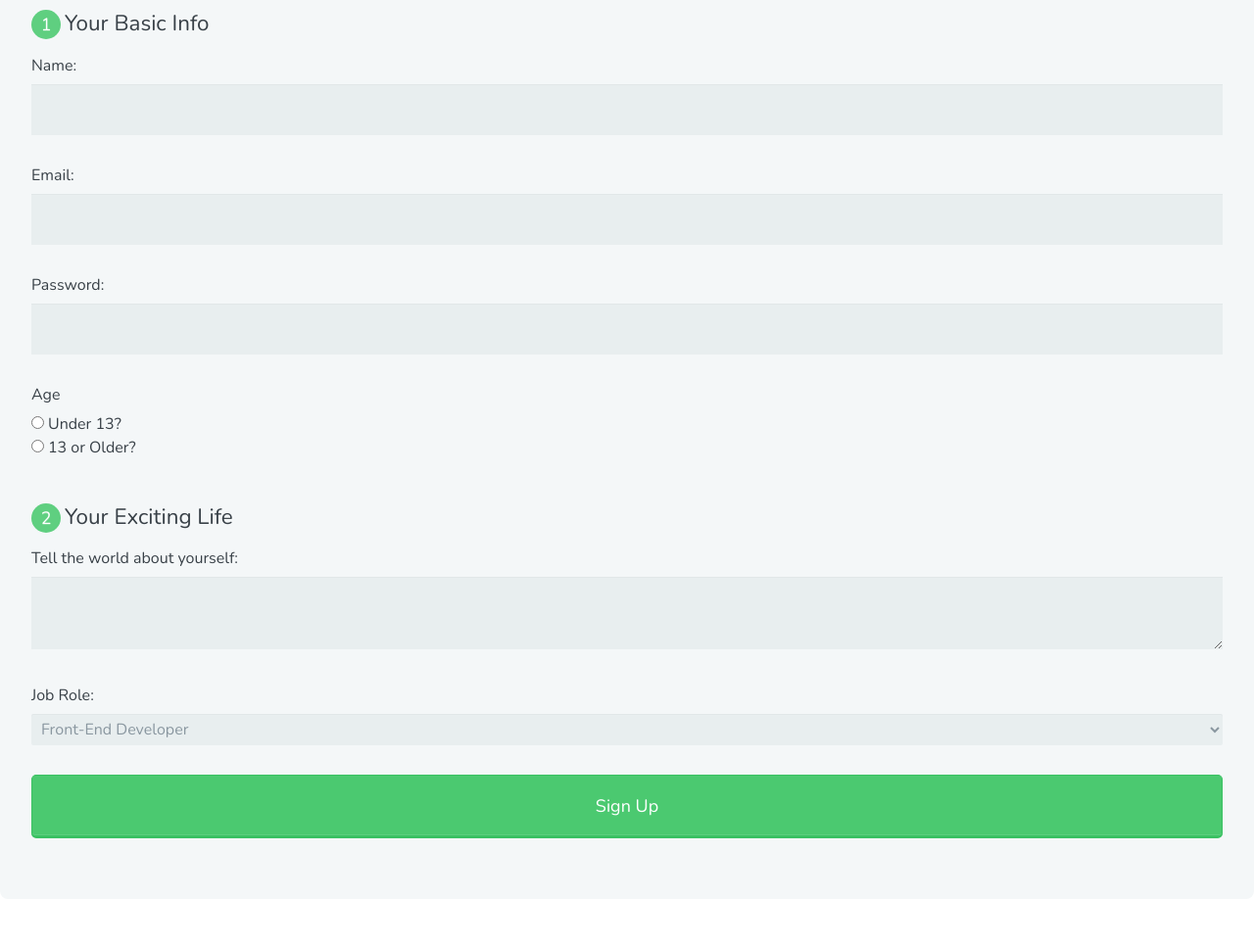
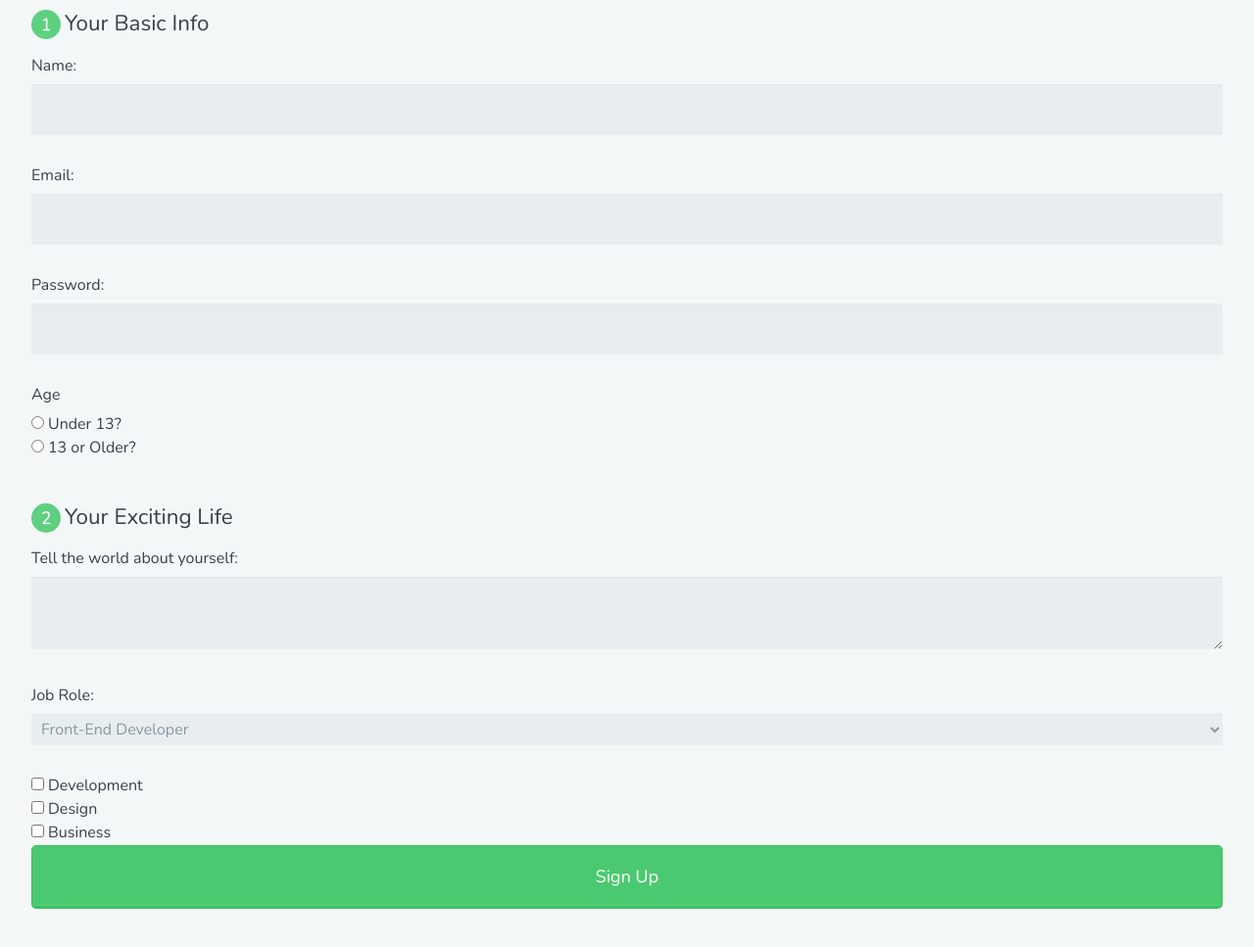
Before and after one commit to Mikeronomicon/CodeExercise, a plain HTML site: page index.html in a window 1280 px wide. Shown: the part 85-1052 px from the top of the page at 98% size. Before the commit the page ends 1013 px from the top, so only its background shows below. Drawn offline with nearby package versions, Linux system fonts and the light colour scheme.

Commit message:
added checkboxes and job roles

```diff
--- a/index.html
+++ b/index.html
@@ -49,6 +49,11 @@
               <option value="business_owner">Business Owner</option>
             </optgroup>
           </select>
+
+          <input type="checkbox" id="development" value="interest_development" name="user_interest"><label class="light" for="development">Development</label><br>
+          <input type="checkbox" id="design" value="interest_design" name="user_interest"><label class="light" for="design">Design</label><br>
+          <input type="checkbox" id="business" value="interest_business" name="user_interest"><label class="light" for="business">Business</label><br>
+
           <button type="submit">Sign Up</button>
 
         </fieldset>
```
